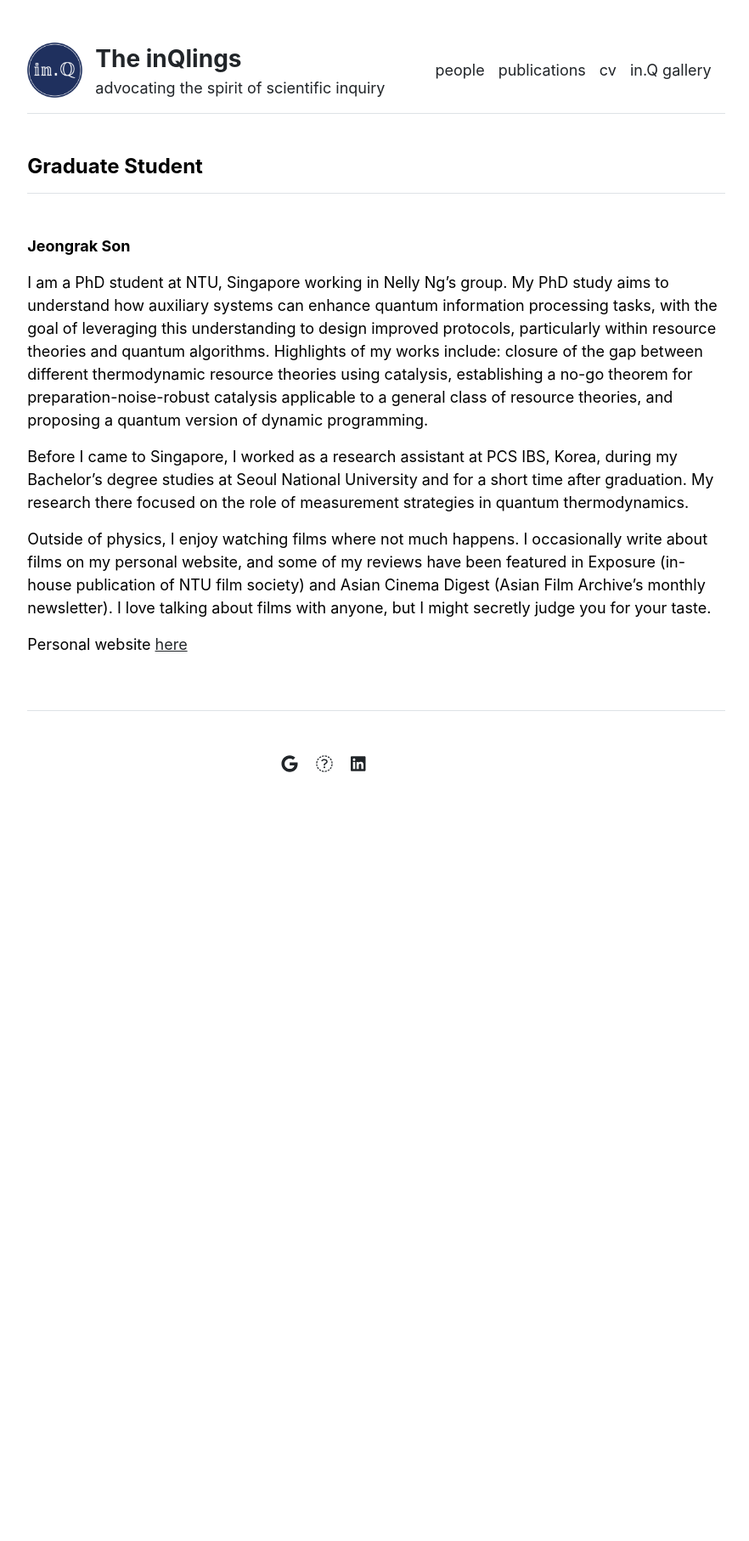
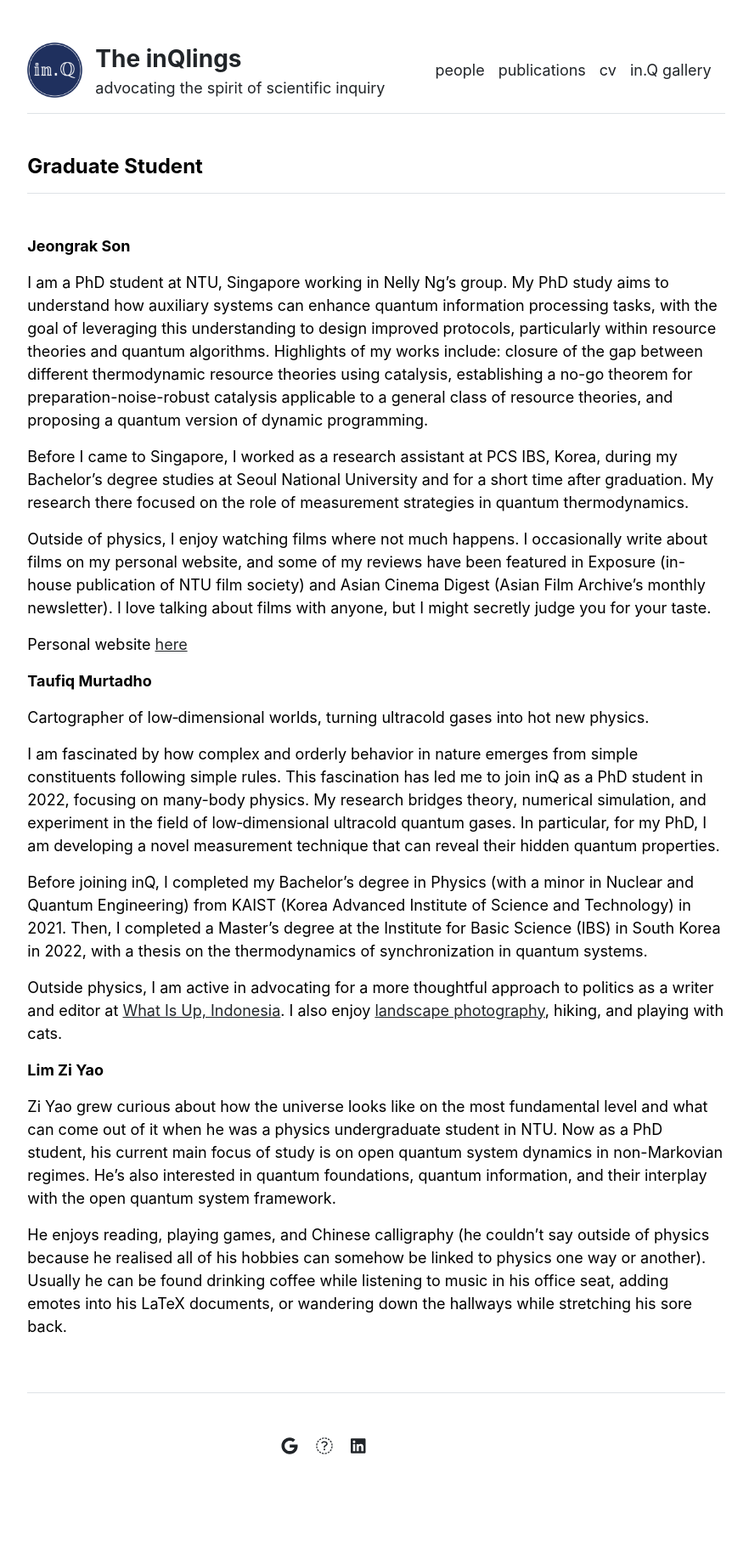
Before and after one commit to nelly-ng/nelly-ng.github.io, a Jekyll site: the page built from people/graduate-student.md, in a window 1280 px wide. Shown: the whole page at 85% size, without its empty margins (197-1079 px from the left). Built offline with Jekyll 4.4.1, drawn with Linux system fonts in a browser that asks for light colours; before the commit the page ends 1011 px from its top, so only the background shows below that.

Commit message:
Update graduate-student.md

```diff
--- a/people/graduate-student.md
+++ b/people/graduate-student.md
@@ -12,3 +12,20 @@ Before I came to Singapore, I worked as a research assistant at PCS IBS, Korea,
 Outside of physics, I enjoy watching films where not much happens. I occasionally write about films on my personal website, and some of my reviews have been featured in Exposure (in-house publication of NTU film society) and Asian Cinema Digest (Asian Film Archive's monthly newsletter). I love talking about films with anyone, but I might secretly judge you for your taste.
 
 Personal website [here](https://jeongrak-son.github.io/index.html)
+
+
+**Taufiq Murtadho**
+
+Cartographer of low‑dimensional worlds, turning ultracold gases into hot new physics.
+
+I am fascinated by how complex and orderly behavior in nature emerges from simple constituents following simple rules. This fascination has led me to join inQ as a PhD student in 2022, focusing on many-body physics. My research bridges theory, numerical simulation, and experiment in the field of low‑dimensional ultracold quantum gases. In particular, for my PhD, I am developing a novel measurement technique that can reveal their hidden quantum properties.
+
+Before joining inQ, I completed my Bachelor’s degree in Physics (with a minor in Nuclear and Quantum Engineering) from KAIST (Korea Advanced Institute of Science and Technology) in 2021. Then, I completed a Master’s degree at the Institute for Basic Science (IBS)  in South Korea in 2022, with a thesis on the thermodynamics of synchronization in quantum systems.
+
+Outside physics, I am active in advocating for a more thoughtful approach to politics as a writer and editor at [What Is Up, Indonesia](https://www.instagram.com/whatisupindonesia/). I also enjoy [landscape photography](https://www.instagram.com/sunyisunyata/), hiking, and playing with cats.
+
+**Lim Zi Yao**
+
+Zi Yao grew curious about how the universe looks like on the most fundamental level and what can come out of it when he was a physics undergraduate student in NTU. Now as a PhD student, his current main focus of study is on open quantum system dynamics in non-Markovian regimes. He's also interested in quantum foundations, quantum information, and their interplay with the open quantum system framework.
+
+He enjoys reading, playing games, and Chinese calligraphy (he couldn't say outside of physics because he realised all of his hobbies can somehow be linked to physics one way or another). Usually he can be found drinking coffee while listening to music in his office seat, adding emotes into his LaTeX documents, or wandering down the hallways while stretching his sore back.
```
